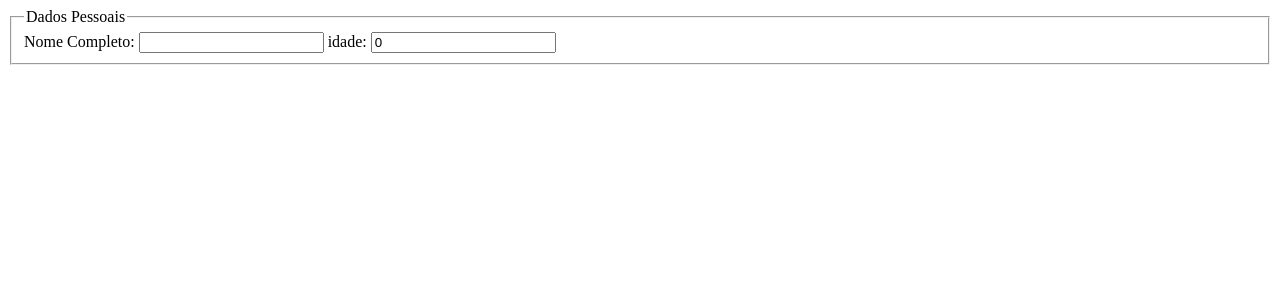
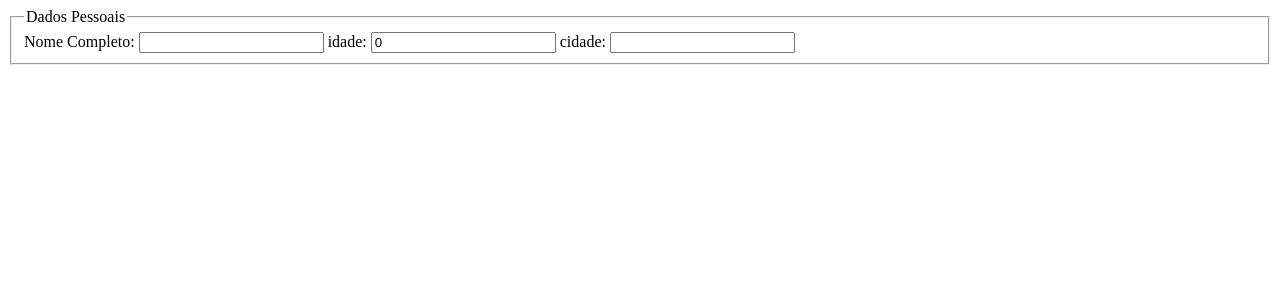
Before and after one commit to gaalvesj/hooks-reactJs-pt1, a React (Vite) app in the folder vite-project/: page / in a window 1280 px wide. Shown: the top 300 px of the page. Built offline with nearby package versions, Linux system fonts and the light colour scheme.

Commit message:
adicionando a terceira parte

```diff
--- a/vite-project/src/Componentes/Form.jsx
+++ b/vite-project/src/Componentes/Form.jsx
@@ -3,6 +3,7 @@ import React, {useState} from 'react'
 export default function Form() {
     const [name, setName] = useState('');
     const [years, setYear] = useState(0);
+    const [city, setCity] = useState('');
 
   return (
     <form>
@@ -20,6 +21,12 @@ export default function Form() {
             id='number'
             value={years}
             onChange= {({ target }) => setYear(target.value)} />
+            <label htmlFor='cidade'> cidade: </label>
+            <input
+            type='text'
+            id='cidade'
+            value={city}
+            onChange={ ({ target }) => setCity(target.value)} />
         </fieldset>
     </form>
   )
```
